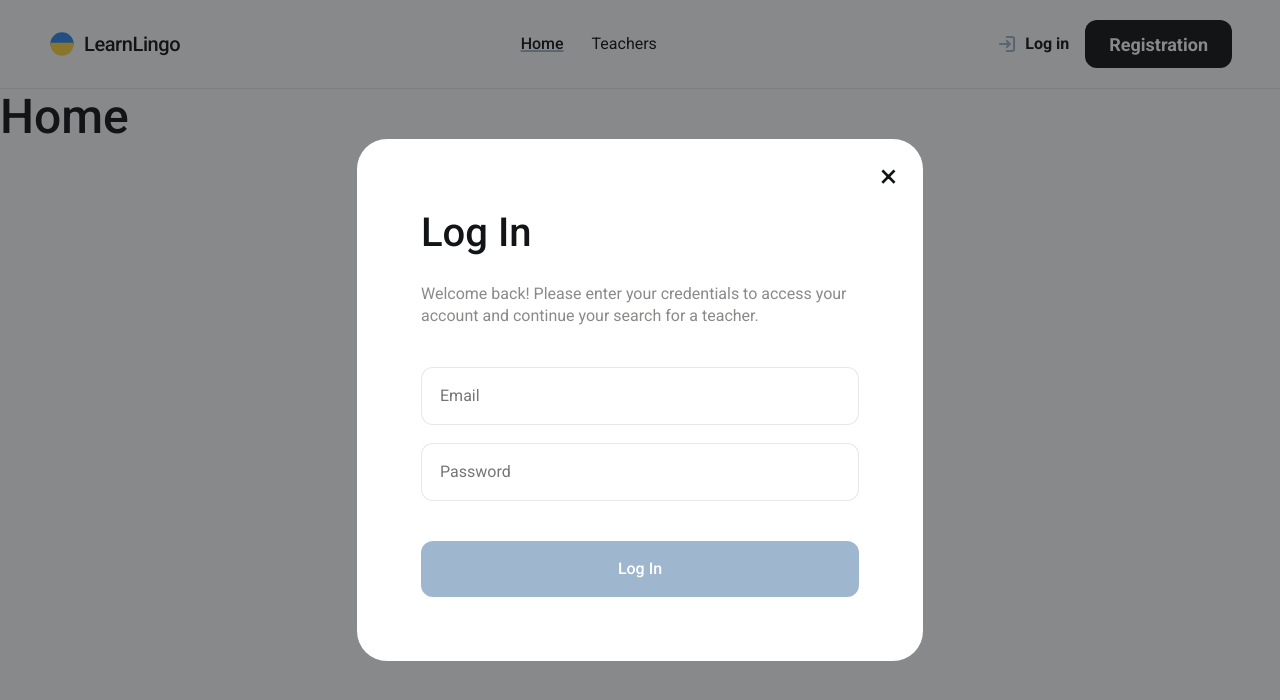
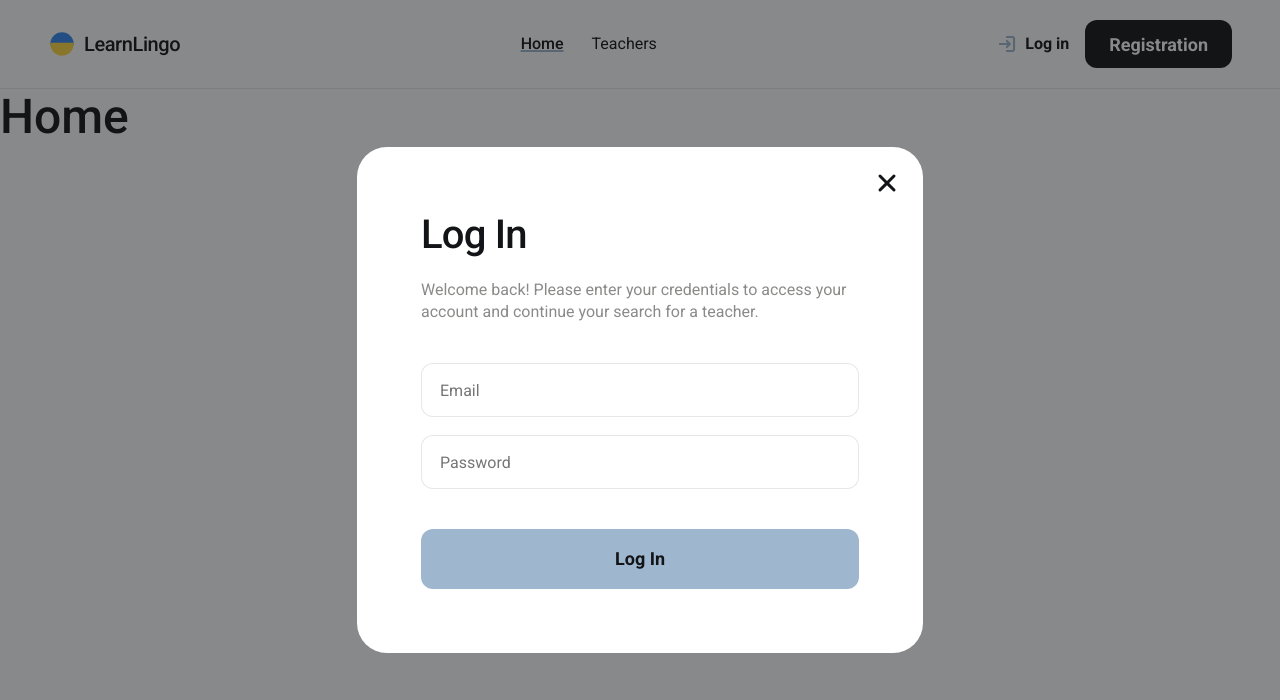
Before and after one commit to YshTi/language_learning_app, a React (Vite) app: page / in a window 1280 px wide. Both pictures are taken after a click on the button "Log in". Shown: the top 700 px of the page. Built offline with nearby package versions, Linux system fonts and the light colour scheme; no server answers.

Commit message:
feat: login form fully fixed

```diff
--- a/src/components/buttons/Button.module.css
+++ b/src/components/buttons/Button.module.css
@@ -27,16 +27,17 @@
 
 .primary {
     background-color: var(--primary);
-    color: #ffffff;
+    color: var(--text-primary);
 }
 
 .primary:hover {
     background-color: var(--primary-hover);
+    color: var(--white);
 }
 
 .secondary {
     background-color: var(--secondary);
-    color: #121417;
+    color: var(--text-primary);
 }
 
 .secondary:hover {
--- a/src/components/login/LoginForm.module.css
+++ b/src/components/login/LoginForm.module.css
@@ -1,19 +1,20 @@
 .title {
     margin-bottom: 20px;
 
+    font-weight: 500;
     font-size: 40px;
-    font-weight: 500;
+    line-height: 1.2;
+    letter-spacing: -0.02em;
 
-    color: #121417;
+    color: var(--text-primary);
 }
 
 .description {
     margin-bottom: 40px;
 
-    color: #8a8a89;
+    color: var(--text-secondary);
 
-    font-size: 16px;
-    line-height: 1.4;
+    line-height: 1.38;
 }
 
 .form {
@@ -27,37 +28,32 @@
 
     padding: 16px 18px;
 
-    border: 1px solid rgba(18, 20, 23, 0.1);
+    border: 1px solid var(--border);
     border-radius: 12px;
 
-    color: #121417;
-    background-color: #ffffff;
+    color: var(--text-primary);
+    background-color: var(--background);
+    outline: none;
 
-    outline: none;
+    height: 54px;
 }
 
 .form input:focus {
     border-color: var(--primary);
 }
 
+.form input.inputError {
+    border-color: var(--error);
+    background-color: rgba(232, 83, 78, 0.1);
+}
+
 .error {
     margin-top: 6px;
-
     font-size: 13px;
-
-    color: #d9534f;
+    color: var(--error);
 }
 
 .submitButton {
     margin-top: 22px;
-
-    padding: 16px;
-
-    border: none;
-    border-radius: 12px;
-
-    background-color: var(--primary);
-    color: #ffffff;
-
-    font-weight: 500;
+    line-height: 1.56;
 }
--- a/src/components/login/LoginForm.tsx
+++ b/src/components/login/LoginForm.tsx
@@ -1,9 +1,12 @@
 import { useState } from "react";
 import { useForm } from "react-hook-form";
 import { yupResolver } from "@hookform/resolvers/yup";
-import * as yup from "yup";
 
 import { useAuth } from "../../context/useAuth";
+import { loginSchema } from "../../utils/validationSchemas";
+
+import ButtonLink from "../buttons/Button";
+
 import styles from "./LoginForm.module.css";
 
 interface LoginFormProps {
@@ -15,17 +18,6 @@ interface LoginFormData {
   password: string;
 }
 
-const schema = yup.object({
-  email: yup
-    .string()
-    .email("Enter a valid email")
-    .required("Email is required"),
-
-  password: yup
-    .string()
-    .required("Password is required"),
-});
-
 const LoginForm = ({ onClose }: LoginFormProps) => {
   const { login } = useAuth();
 
@@ -35,9 +27,18 @@ const LoginForm = ({ onClose }: LoginFormProps) => {
   const {
     register,
     handleSubmit,
-    formState: { errors, isSubmitting },
+    formState: {
+      errors,
+      isSubmitting,
+    },
   } = useForm<LoginFormData>({
-    resolver: yupResolver(schema),
+    resolver: yupResolver(loginSchema),
+    mode: "onBlur",
+    reValidateMode: "onChange",
+    defaultValues: {
+      email: "",
+      password: "",
+    },
   });
 
   const onSubmit = async (data: LoginFormData) => {
@@ -64,11 +65,18 @@ const LoginForm = ({ onClose }: LoginFormProps) => {
       <form
         className={styles.form}
         onSubmit={handleSubmit(onSubmit)}
+        noValidate
       >
-        <div>
+        <div className={styles.field}>
           <input
             type="email"
             placeholder="Email"
+            autoComplete="email"
+            className={
+              errors.email
+                ? `${styles.input} ${styles.inputError}`
+                : styles.input
+            }
             {...register("email")}
           />
 
@@ -79,10 +87,16 @@ const LoginForm = ({ onClose }: LoginFormProps) => {
           )}
         </div>
 
-        <div>
+        <div className={styles.field}>
           <input
             type="password"
             placeholder="Password"
+            autoComplete="current-password"
+            className={
+              errors.password
+                ? `${styles.input} ${styles.inputError}`
+                : styles.input
+            }
             {...register("password")}
           />
 
@@ -94,16 +108,20 @@ const LoginForm = ({ onClose }: LoginFormProps) => {
         </div>
 
         {firebaseError && (
-          <p className={styles.error}>{firebaseError}</p>
+          <p className={styles.error}>
+            {firebaseError}
+          </p>
         )}
 
-        <button
+        <ButtonLink
+          as="button"
           type="submit"
+          variant="primary"
+          disabled={isSubmitting}
           className={styles.submitButton}
-          disabled={isSubmitting}
         >
           {isSubmitting ? "Logging in..." : "Log In"}
-        </button>
+        </ButtonLink>
       </form>
     </>
   );
--- a/src/components/modal/Modal.module.css
+++ b/src/components/modal/Modal.module.css
@@ -21,19 +21,29 @@
 
     border-radius: 30px;
 
-    background-color: #ffffff;
+    background-color: var(--white);
 }
 
 .closeButton {
     position: absolute;
-    top: 20px;
-    right: 20px;
+    top: 16px;
+    right: 16px;
 
     border: none;
     background: transparent;
 
-    font-size: 32px;
-    line-height: 1;
+    padding: 4px;
+    line-height: 0;
 
-    color: #121417;
+    color: var(--text-primary);
+    cursor: pointer;
 }
+
+.closeButton:hover, .closeButton:focus {
+    color: var(--primary);
+}
+
+.closeIcon {
+    width: 32px;
+    height: 32px;
+}
--- a/src/components/modal/Modal.tsx
+++ b/src/components/modal/Modal.tsx
@@ -1,5 +1,6 @@
 import { useEffect, type ReactNode } from "react";
 import styles from "./Modal.module.css";
+import { IoClose } from "react-icons/io5";
 
 interface ModalProps {
   children: ReactNode;
@@ -16,8 +17,12 @@ const Modal = ({ children, onClose }: ModalProps) => {
 
     document.addEventListener("keydown", handleKeyDown);
 
+    const previousOverflow = document.body.style.overflow;
+    document.body.style.overflow = "hidden";
+
     return () => {
       document.removeEventListener("keydown", handleKeyDown);
+      document.body.style.overflow = previousOverflow;
     };
   }, [onClose]);
 
@@ -41,7 +46,7 @@ const Modal = ({ children, onClose }: ModalProps) => {
           onClick={onClose}
           aria-label="Close modal"
         >
-          ×
+          <IoClose className={styles.closeIcon} />
         </button>
 
         {children}
--- a/src/index.css
+++ b/src/index.css
@@ -16,6 +16,7 @@
 
   --green: #38cd3e;
   --white: #ffffff;
+  --error: #d9534f;
 
   --border: rgba(18, 20, 23, 0.1);
 
--- /dev/null
+++ b/src/utils/validationSchemas.ts
@@ -0,0 +1,34 @@
+import * as yup from "yup";
+
+const emailRule = yup
+  .string()
+  .trim()
+  .required("Email is required")
+  .matches(
+    /^[^\s@]+@[^\s@]+\.[A-Za-z]{2,}$/,
+    "Email must contain @ and a valid domain, for example .com, .org or .net"
+  );
+
+const passwordRule = yup
+  .string()
+  .required("Password is required")
+  .min(8, "Password must contain at least 8 characters")
+  .matches(
+    /[\d\W_]/,
+    "Password must contain at least one number or special character"
+  );
+
+export const loginSchema = yup.object({
+  email: emailRule,
+  password: passwordRule,
+});
+
+export const registerSchema = yup.object({
+  name: yup
+    .string()
+    .trim()
+    .required("Name is required"),
+
+  email: emailRule,
+  password: passwordRule,
+});
```
Also changed, not shown: public/images/teacher.png (added), src/assets/loader.png (added).
